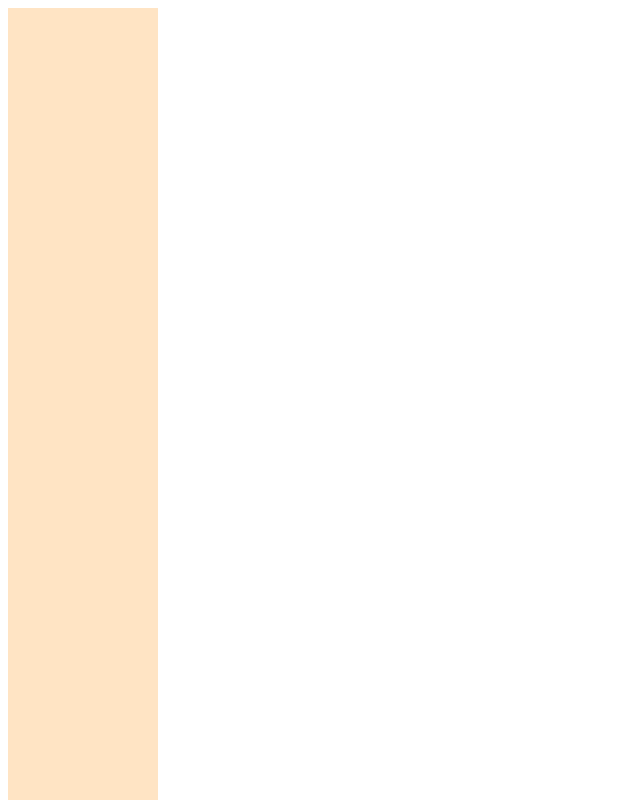
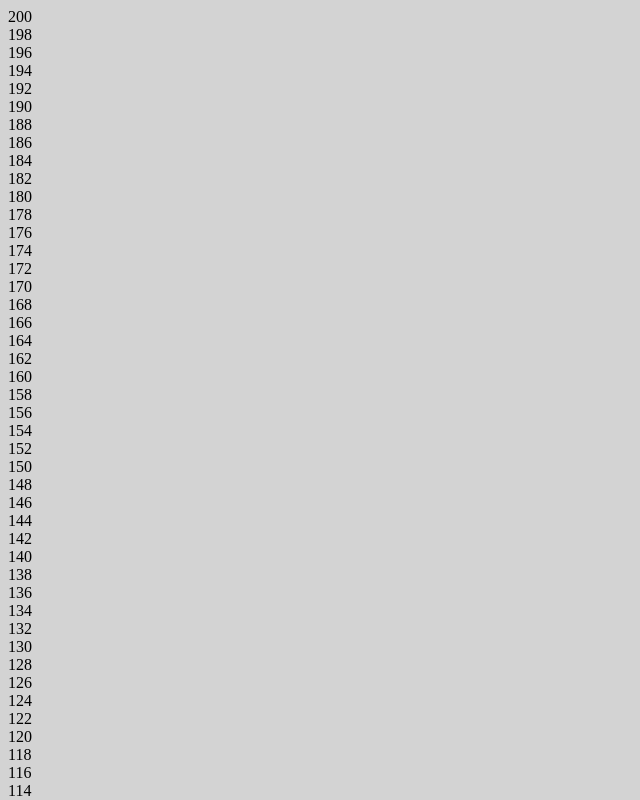
Before and after one commit to Kasperskyltd/java, a plain HTML site: page index.html in a window 1280 px wide. Shown: the top 800 px of the page, without its empty margins (0-640 px from the left). Drawn offline with Linux system fonts and the light colour scheme.

Commit message:
poprawki

```diff
--- a/css/style.css
+++ b/css/style.css
@@ -1,8 +1,12 @@
+* {
+    background-color: lightgrey;
+}
+
 #liczby {
     padding: 0;
     margin: 0;
     height: 100vh;
     width: 150px;
-    color: aqua;
-    background-color: bisque;
+    color:black;
+
 }
--- a/js/script.js
+++ b/js/script.js
@@ -1,6 +1,6 @@
 'use strict';
 
 for(let i = 200; i >= 1; i -= 2) {
-    console.log(i);
+    liczby.innerHTML += i + "</br>";
 
 }
```
